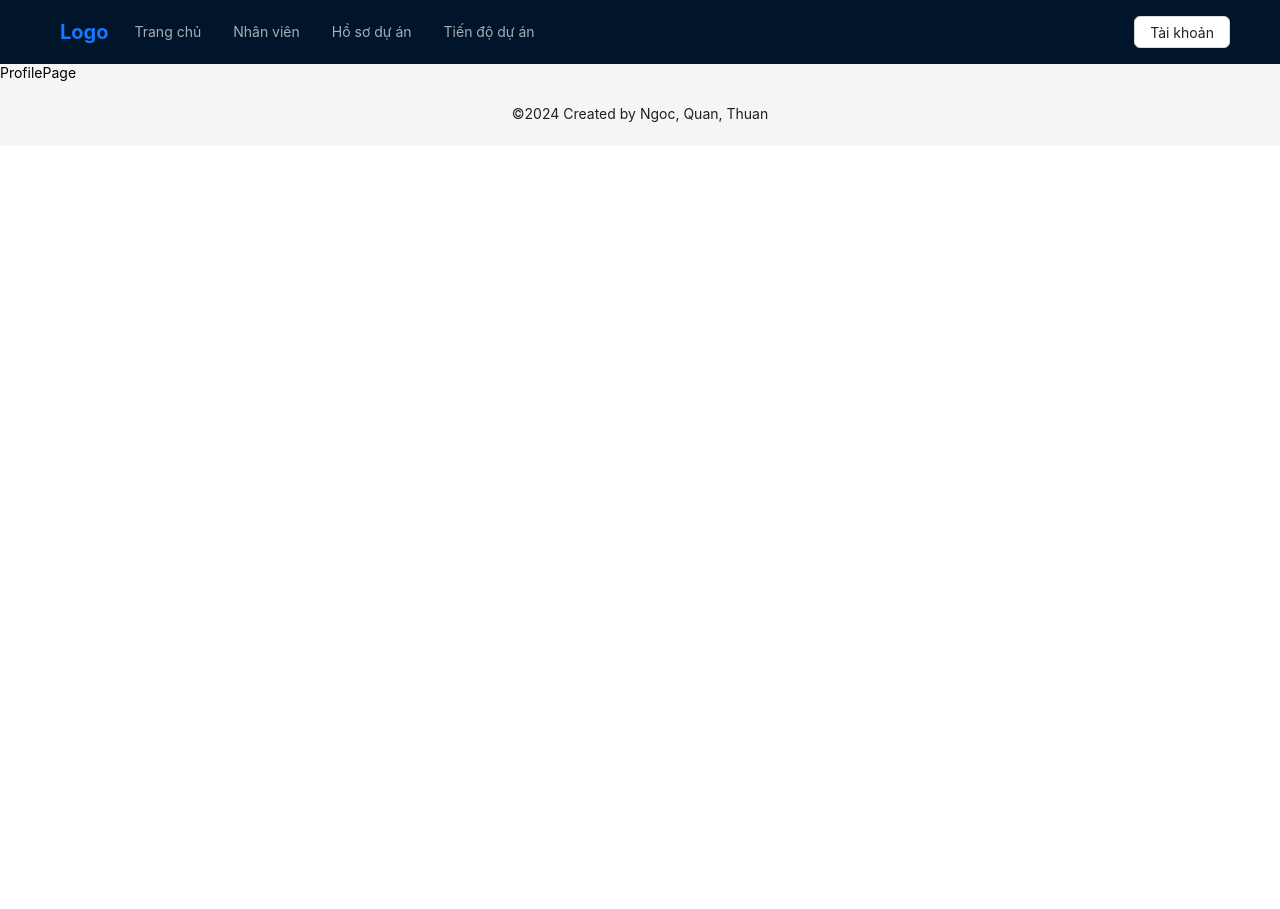
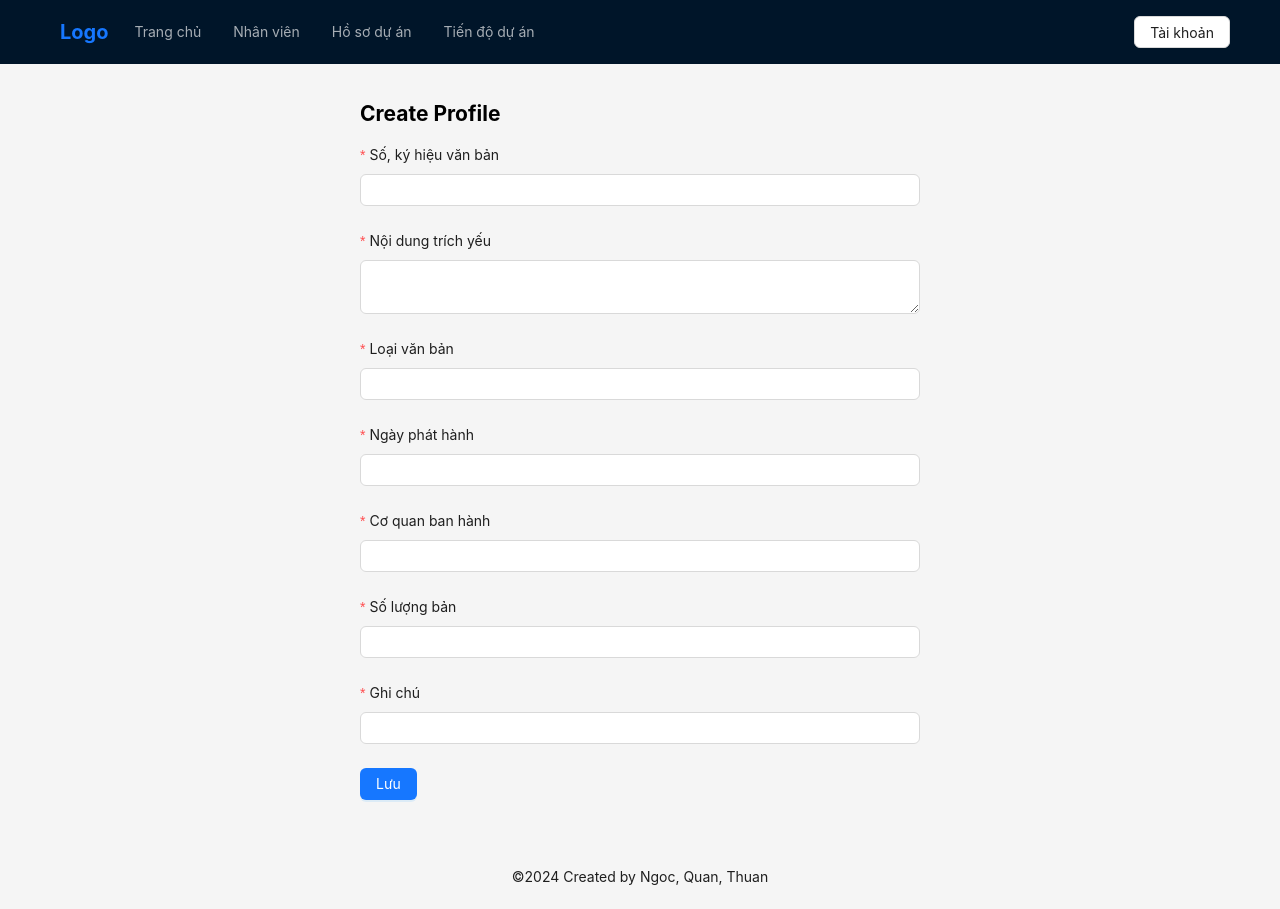
Before and after one commit to HongNgoc1408/QuanLyTienDoDuAn_Frontend, a React (Create React App) app: page /profile in a window 1280 px wide. Before the commit the page ends 800 px from the top, so only its background shows below. Built offline with nearby package versions, Linux system fonts and the light colour scheme.

Commit message:
ProfilePage

```diff
--- /dev/null
+++ b/src/components/ProfileComponent/ProfileForm.js
@@ -0,0 +1,89 @@
+import { Button, Form, Input } from "antd";
+import React from "react";
+
+const ProfileForm = ({ profile, handleChange, handleSubmit }) => {
+  return (
+    <Form
+      name="profile_form"
+      layout="vertical"
+      onFinish={handleSubmit}
+      initialValues={profile}
+    >
+      <Form.Item
+        label="Số, ký hiệu văn bản"
+        name="title"
+        rules={[{ required: true, message: "Nhập số, ký hiệu văn bản" }]}
+      >
+        <Input name="title" value={profile.title} onChange={handleChange} />
+      </Form.Item>
+
+      <Form.Item
+        label="Nội dung trích yếu"
+        name="content"
+        rules={[{ required: true, message: "Nhập nội dung trích yếu" }]}
+      >
+        <Input.TextArea
+          name="content"
+          value={profile.content}
+          onChange={handleChange}
+        />
+      </Form.Item>
+
+      <Form.Item
+        label="Loại văn bản"
+        name="type"
+        rules={[{ required: true, message: "Nhập loại văn bản" }]}
+      >
+        <Input name="type" value={profile.type} onChange={handleChange} />
+      </Form.Item>
+
+      <Form.Item
+        label="Ngày phát hành"
+        name="published_date"
+        rules={[{ required: true, message: "Nhập ngày phát hành" }]}
+      >
+        <Input
+          name="published_date"
+          value={profile.published_date}
+          onChange={handleChange}
+        />
+      </Form.Item>
+
+      <Form.Item
+        label="Cơ quan ban hành"
+        name="organ"
+        rules={[{ required: true, message: "Nhập cơ quan ban hành" }]}
+      >
+        <Input name="organ" value={profile.organ} onChange={handleChange} />
+      </Form.Item>
+
+      <Form.Item
+        label="Số lượng bản"
+        name="quantity"
+        rules={[{ required: true, message: "Nhập số lượng bản" }]}
+      >
+        <Input
+          name="quantity"
+          value={profile.quantity}
+          onChange={handleChange}
+        />
+      </Form.Item>
+
+      <Form.Item
+        label="Ghi chú"
+        name="note"
+        rules={[{ required: true, message: "Nhập ghi chú" }]}
+      >
+        <Input name="note" value={profile.note} onChange={handleChange} />
+      </Form.Item>
+
+      <Form.Item>
+        <Button type="primary" htmlType="submit">
+          Lưu
+        </Button>
+      </Form.Item>
+    </Form>
+  );
+};
+
+export default ProfileForm;
--- a/src/pages/ProfilePage/ProfilePage.js
+++ b/src/pages/ProfilePage/ProfilePage.js
@@ -1,7 +1,50 @@
-import React from "react";
+import React, { useState } from "react";
+import ProfileForm from "../../components/ProfileComponent/ProfileForm";
+import { addProfile } from "../../services/ProfileService";
 
 const ProfilePage = () => {
-  return <div>ProfilePage</div>;
+  const [profile, setProfile] = useState({
+    title: "",
+    content: "",
+    type: "",
+    published_date: "",
+    organ: "",
+    quantity: "",
+    note: "",
+  });
+
+  const handleChange = (e) => {
+    const { name, value } = e.target;
+    setProfile((prevProfile) => ({
+      ...prevProfile,
+      [name]: value,
+    }));
+  };
+
+  const handleSubmit = () => {
+    addProfile(profile)
+      .then(() => {
+        // Xử lý sau khi thêm hồ sơ thành công
+        console.log("Profile added successfully!");
+      })
+      .catch((error) => {
+        // Xử lý khi có lỗi xảy ra
+        console.error("Error:", error);
+      });
+  };
+
+  return (
+    <div>
+      <div style={{ padding: "20px", maxWidth: "600px", margin: "0 auto" }}>
+        <h2>Create Profile</h2>
+        <ProfileForm
+          profile={profile}
+          handleChange={handleChange}
+          handleSubmit={handleSubmit}
+        />
+      </div>
+    </div>
+  );
 };
 
 export default ProfilePage;
--- /dev/null
+++ b/src/services/ProfileService.js
@@ -0,0 +1,14 @@
+import axios from "axios";
+
+// Thiết lập base URL
+axios.defaults.baseURL = "http://localhost:3001/api";
+
+export const addProfile = async (profileData) => {
+  try {
+    const response = await axios.post("/profile/add", profileData);
+    return response.data;
+  } catch (error) {
+    console.error("Error adding profile:", error);
+    throw error;
+  }
+};
```
